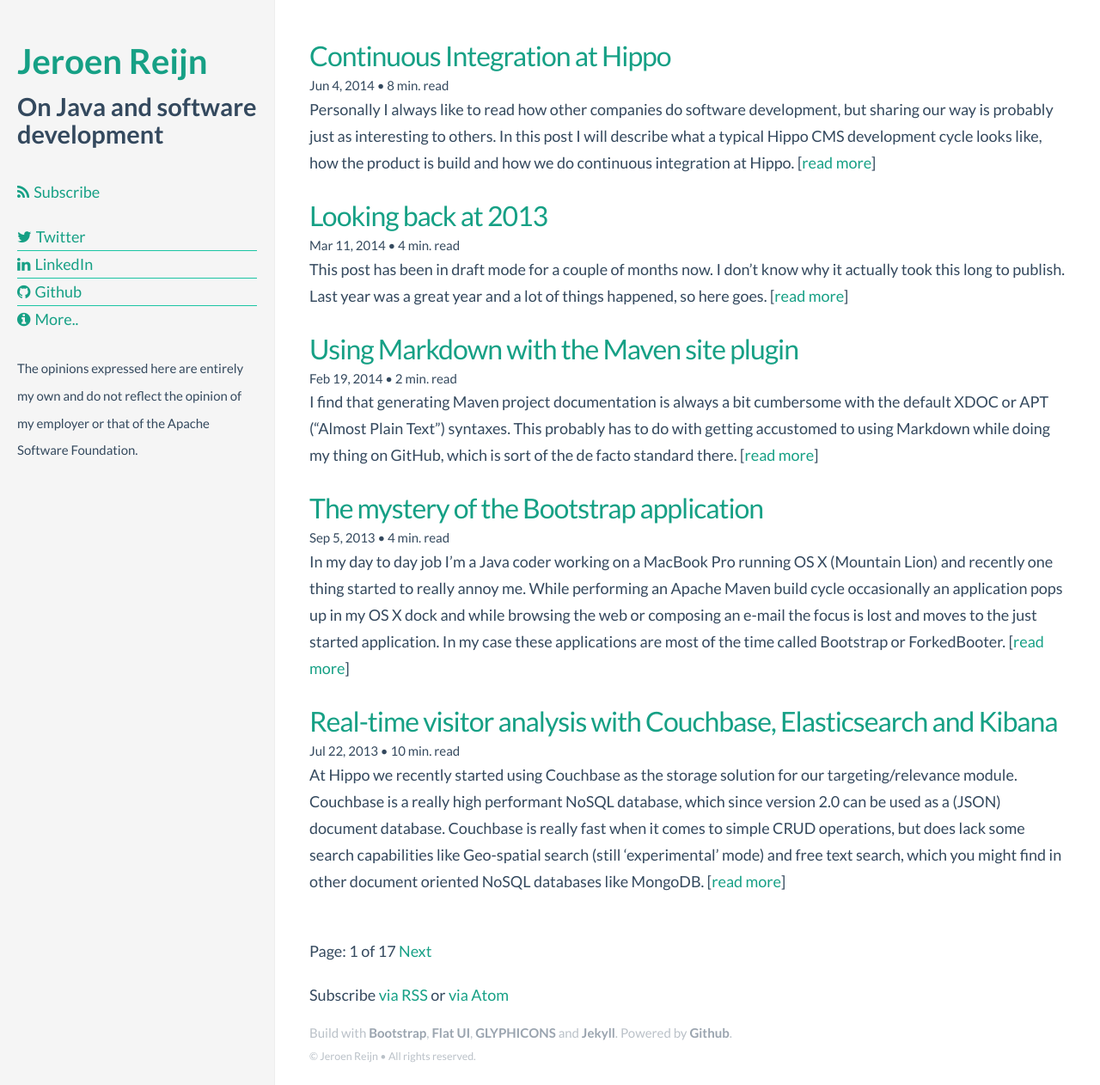
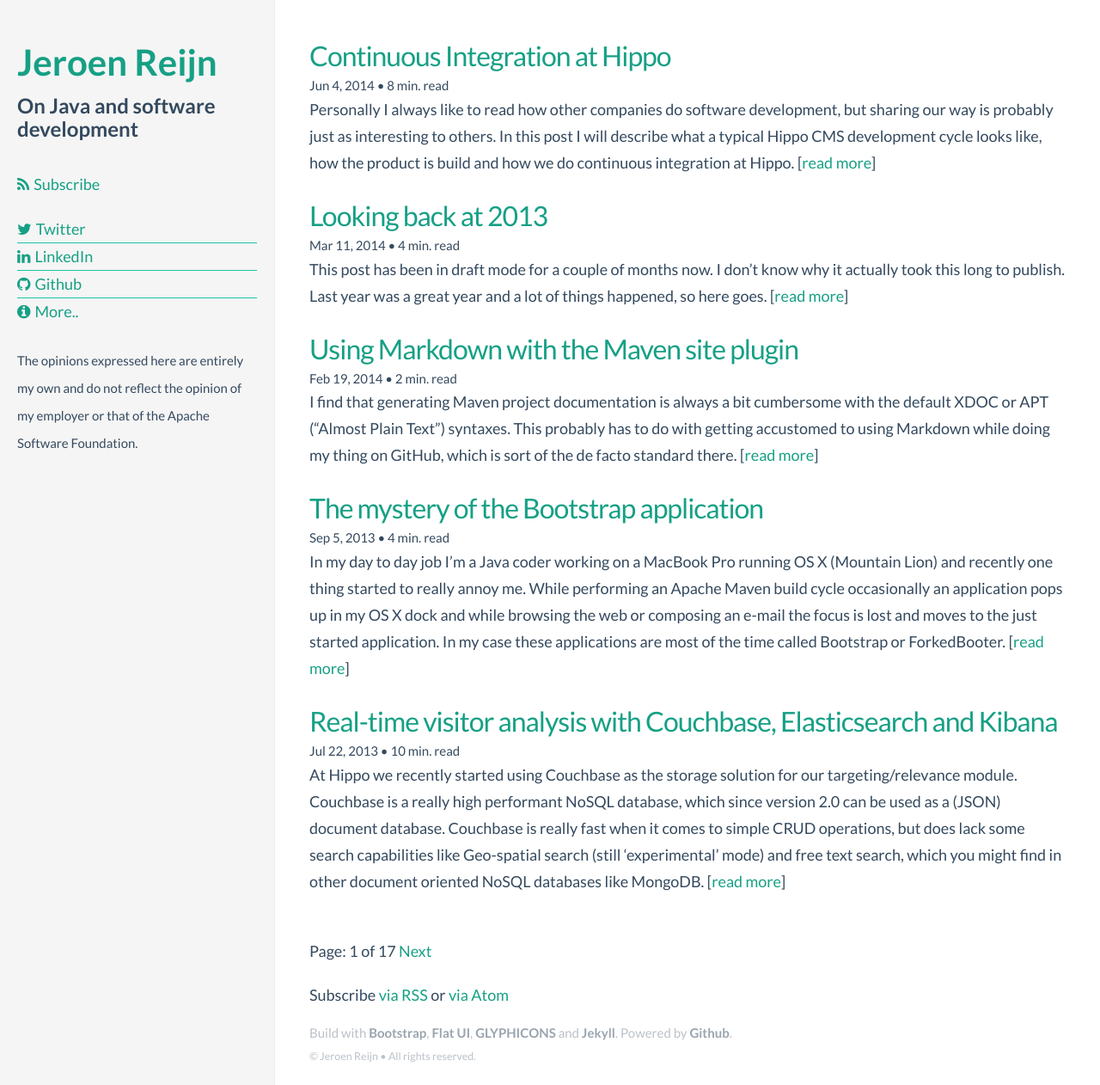
Before and after one commit to jreijn/jreijn.github.com, a Jekyll site: the page built from index.html, in a window 1280 px wide and 1262 px high. Shown: the whole window at 86% size. Built offline with Jekyll 4.4.1, drawn with Linux system fonts in a browser that asks for light colours; Markdown is read by kramdown in place of the engine named in the settings; the list of posts is cut into pages by our own code; comment, search, counter and statistics services are not loaded.

Commit message:
Update CSS for better viewing on mobile

```diff
--- a/_includes/sidebar.html
+++ b/_includes/sidebar.html
@@ -1,7 +1,7 @@
 <div id="sidebar">
-    <h3 class="blog-title">
+    <h1 class="blog-title">
         <a href="/">Jeroen Reijn</a>
-    </h3>
+    </h1>
     <h4>
         {{ site.subtitle }}
     </h4>
--- a/css/main.css
+++ b/css/main.css
@@ -1,5 +1,13 @@
 /* Base */
 /* ----------------------------------------------------------*/
+
+h1,.h1 {font-size: 42px;}
+h2,.h2 {font-size: 36px;}
+h3,.h3 {font-size: 30px;}
+h4,.h4 {font-size: 24px;}
+h5,.h5 {font-size: 20px;}
+h6,.h6 {font-size: 18px;}
+
 
 /*
  * Sidebar
@@ -46,6 +54,10 @@
 
 .main {
 
+}
+
+.post-header {
+    margin-top: 50px;
 }
 
 @media (min-width: 768px) {
```
